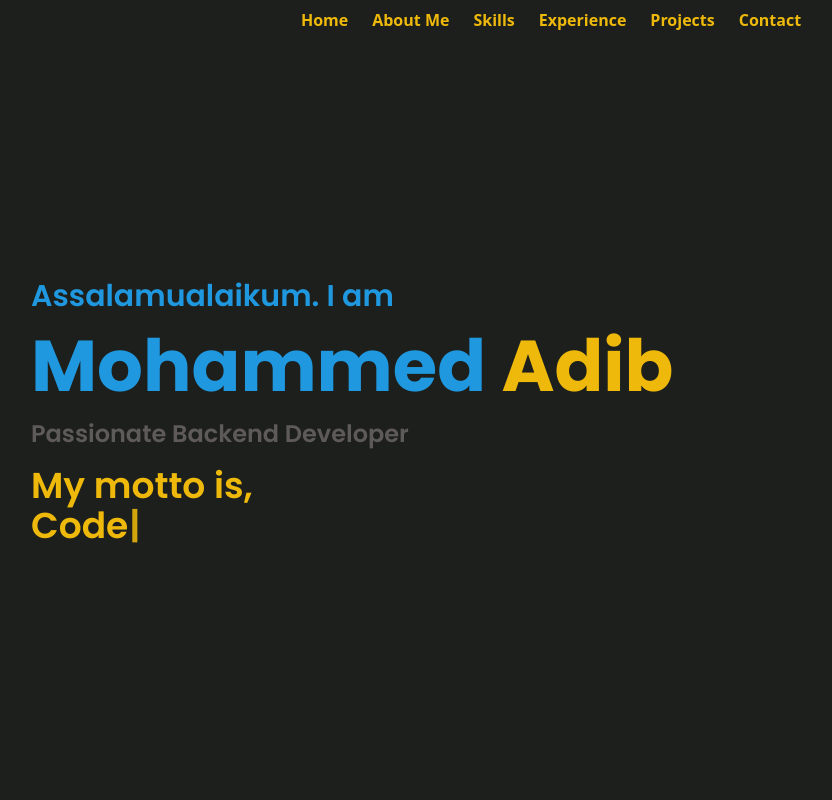
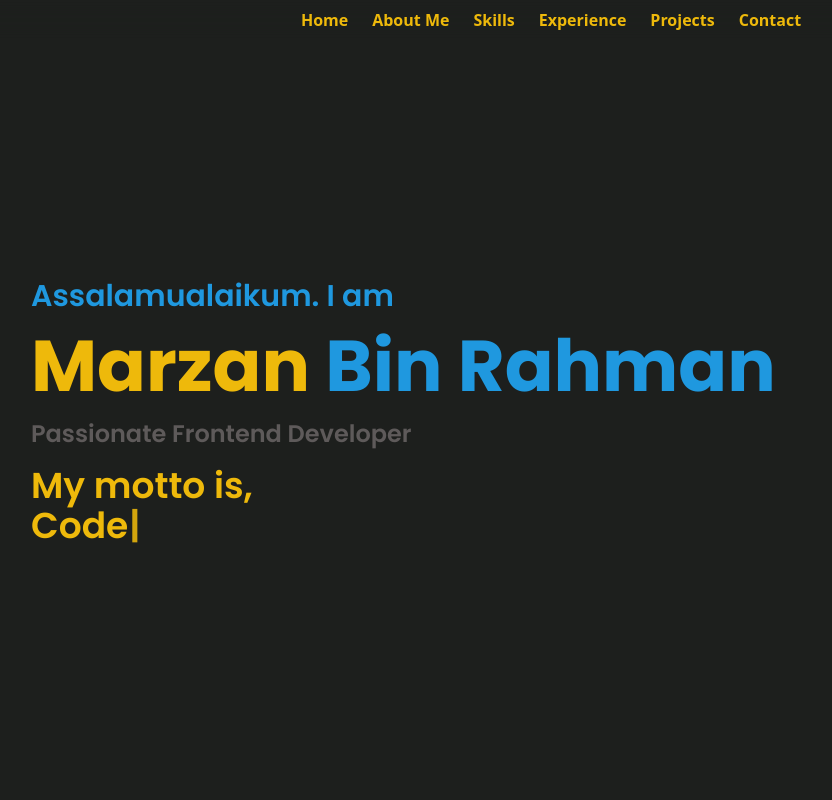
Before and after one commit to Marzan-Bin-Rahman/portfolio, a React (Vite) app: page / in a window 1280 px wide. Shown: the top 800 px of the page, without its empty margins (89-921 px from the left). Built offline with nearby package versions, Linux system fonts and the light colour scheme.

Commit message:
hero section updated

```diff
--- a/src/Components/Home/HeroSection/HeroSection.jsx
+++ b/src/Components/Home/HeroSection/HeroSection.jsx
@@ -10,8 +10,8 @@ const HeroSection = () => {
       <div className={`sm:ml-10 md:ml-14 lg:ml-20`}>
         <h1 className={`text-2xl sm:text-3xl my-4`}>Assalamualaikum. I am</h1>
 
-        <h1 className={`font-extrabold my-4`}>Mohammed <span className={`text-lightYellow`}>Adib</span></h1>
-        <h2 className={`my-4 text-[#5e5a5a] text-lg sm:text-xl md:text-2xl`}>Passionate Backend Developer</h2>
+        <h1 className={`text-lightYellow font-extrabold my-4`}>Marzan <span className={`text-lightBlue`}>Bin Rahman</span></h1>
+        <h2 className={`my-4 text-[#5e5a5a] text-lg sm:text-xl md:text-2xl`}>Passionate Frontend Developer</h2>
         <h2 className={`my-4 text-lightYellow text-2xl sm:text-3xl md:text-4xl`}>
           My motto is, 	<br />
         <Typewriter
```
